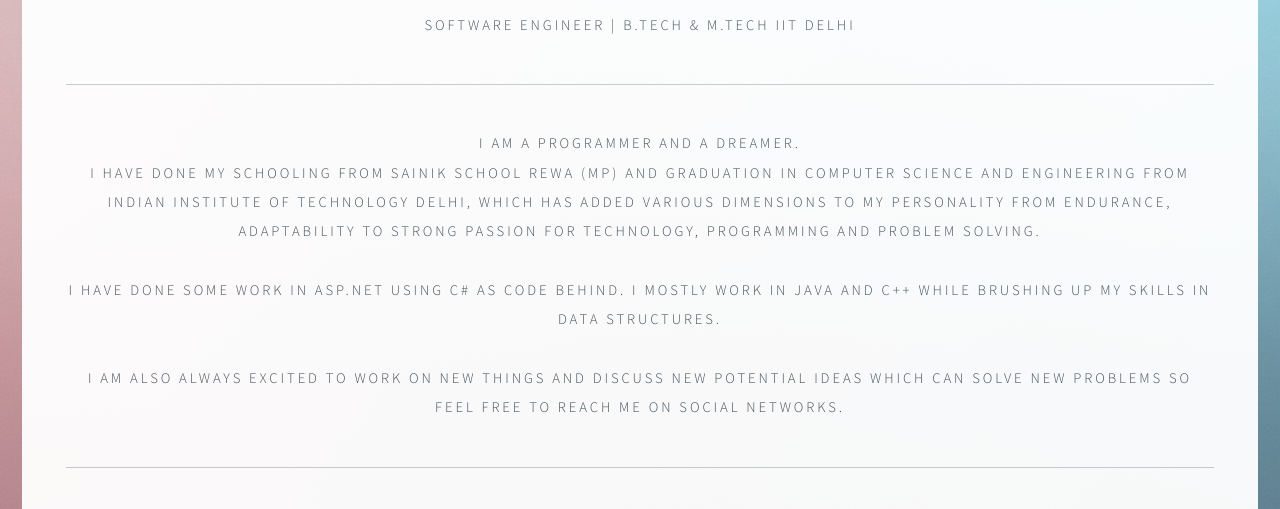
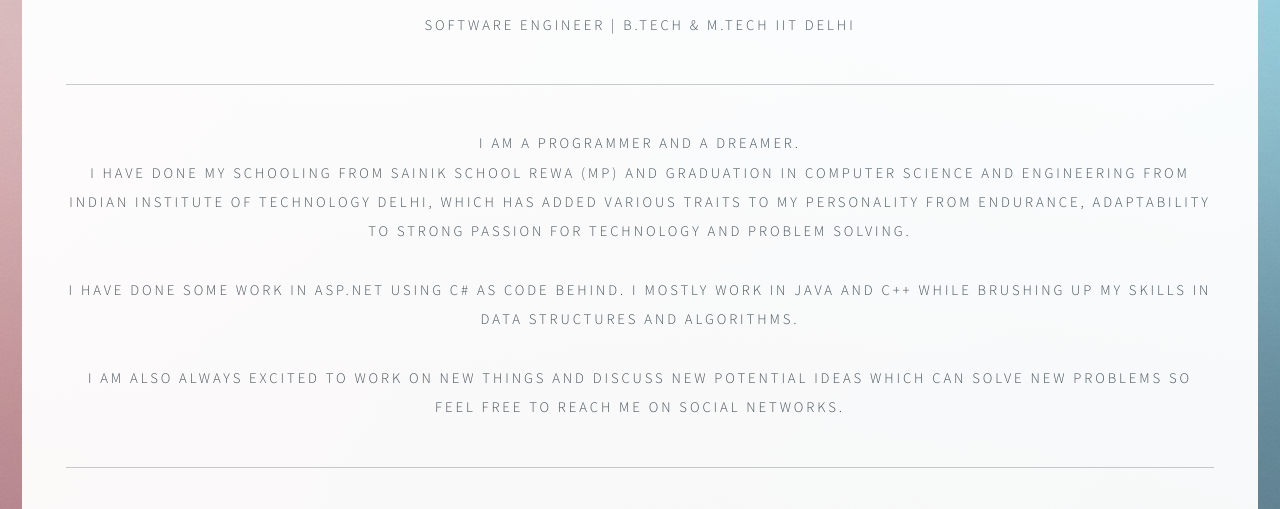
Before and after one commit to itsmedurgesh/itsmedurgesh.github.io, a plain HTML site: page index.html in a window 1280 px wide. Shown: the part 282-791 px from the top of the page. Drawn offline with Linux system fonts and the light colour scheme.

Commit message:
updated page

```diff
--- a/index.html
+++ b/index.html
@@ -29,12 +29,12 @@
 
                 I am a programmer and a dreamer. <br />
 
-						I have done my schooling from Sainik School Rewa (MP) and Graduation in Computer Science and Engineering from Indian Institute of Technology Delhi, which has added various dimensions to my personality from endurance, adaptability to strong passion for technology, programming and problem solving.
+                I have done my schooling from Sainik School Rewa (MP) and Graduation in Computer Science and Engineering from Indian Institute of Technology Delhi, which has added various traits to my personality from endurance, adaptability to strong passion for technology and problem solving.
 
                 <br />
                 <br />
 
-						I have done some work in ASP.NET using C# as code behind. I mostly work in Java and C++ while brushing up my skills in data structures.
+                I have done some work in ASP.NET using C# as code behind. I mostly work in Java and C++ while brushing up my skills in data structures and algorithms.
 
                 <br />
                 <br />
```
Lines whose indentation alone changed are shown as unchanged.
